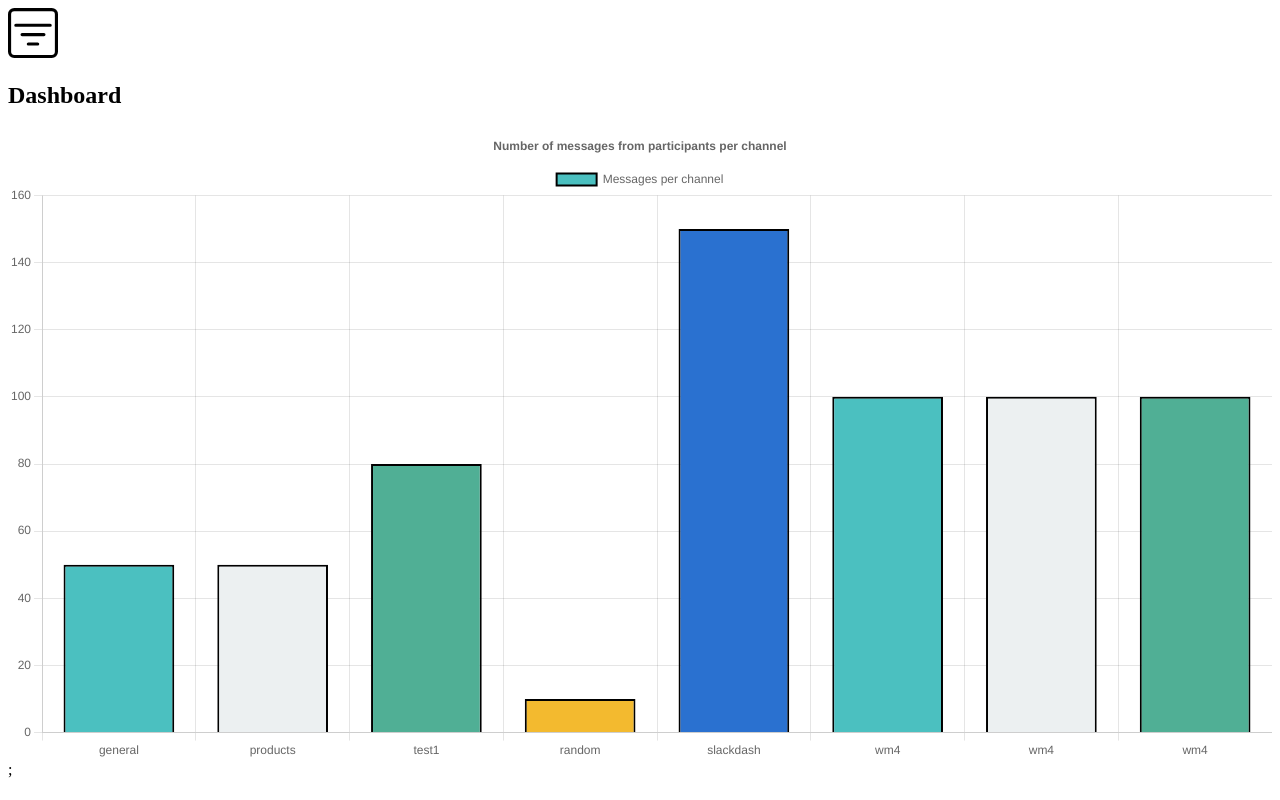
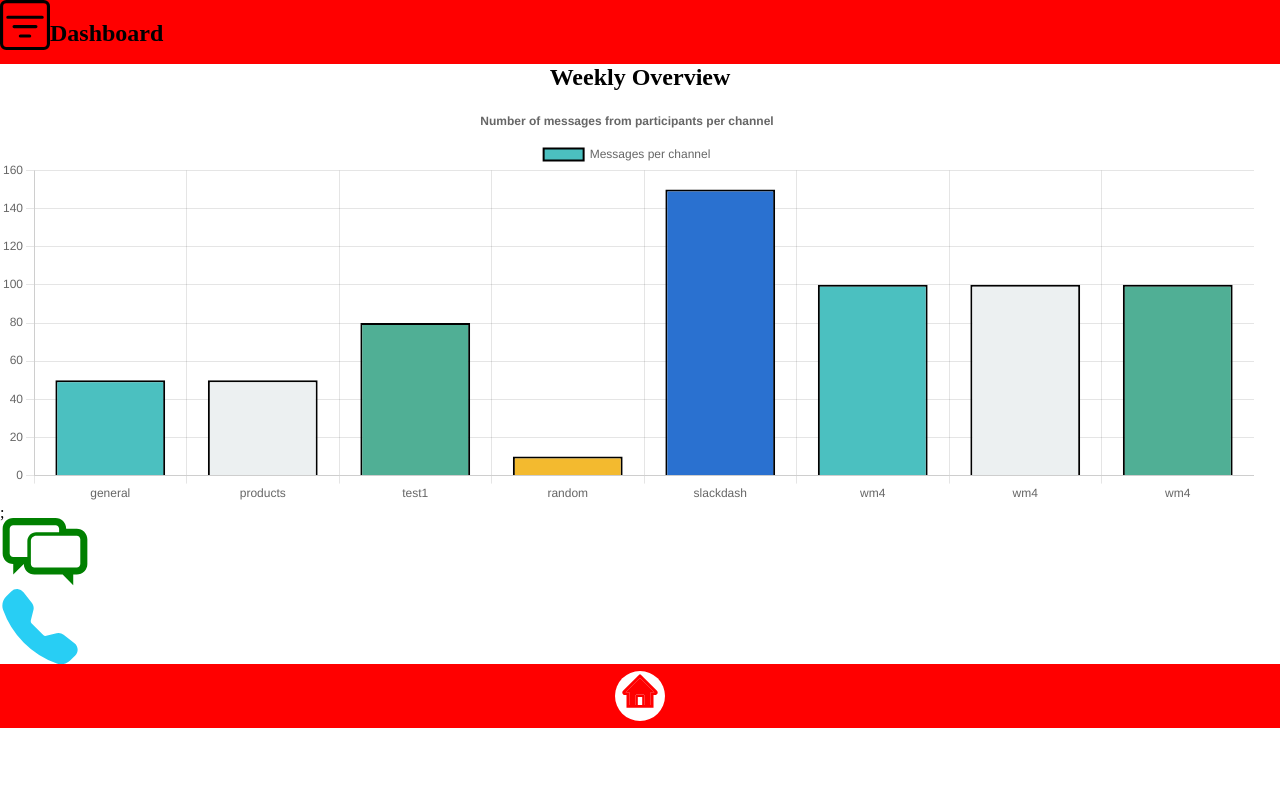
Before and after one commit to ChidimmaOfodum/WM4--Final-Project--SlackDash, a React (Create React App) app in the folder client/: page /dashboard in a window 1280 px wide. Built offline with nearby package versions, Linux system fonts and the light colour scheme.

Commit message:
adding styles

```diff
--- a/client/src/Components/Bar.js
+++ b/client/src/Components/Bar.js
@@ -4,7 +4,7 @@ import { Bar } from "react-chartjs-2";
 
 const BarChart = ({ channels }) => {
 	return (
-		<div>
+		<div className="test">
 			<Bar
 				data={{
 					labels: channels.map((data) => data.name),
@@ -31,6 +31,8 @@ const BarChart = ({ channels }) => {
 							text: "Number of messages from participants per channel",
 						},
 					},
+					responsive: true,
+					maintainAspectRatio: false,
 				}}
 			/>
 			;
--- /dev/null
+++ b/client/src/pages/Dashboard.css
@@ -0,0 +1,63 @@
+body {
+  height: 100vh;
+  width: 100vw;
+  margin: 0;
+  padding: 0;
+}
+.Dashboard {
+  box-sizing: border-box;
+  width: 100%;
+  display: grid;
+  grid-template-areas:
+  "nav nav nav nav nav"
+  "weekly weekly weekly weekly weekly"
+  "test test test test test"
+  "stats stats stats stats stats"
+  "footer footer footer footer footer";
+  grid-template-columns: 1fr 1fr 1fr 1fr 1fr;
+}
+
+.nav {
+  grid-area: nav;
+  height: 8vh;
+  display: flex;
+  background-color: red;
+}
+.msg-stats {
+  grid-area: stats;
+  height: 20vh;
+  display: flex;
+  flex-direction: column;
+}
+.weekly {
+  grid-area: weekly;
+  height: 5vh;
+  text-align: center;
+  margin: 0;
+}
+
+
+
+.test{
+  grid-area: test;
+  /* position:relative; */
+  height: 50vh;
+  width: 98vw;
+}
+.homebtn-wrapper{
+  background-color: white;
+  height: 50px;
+  width: 50px;
+  border-radius: 50%;
+  display: flex;
+  justify-content: space-around;
+}
+
+footer {
+  grid-area: footer;
+  background-color: red;
+  height: 8vh;
+  display: flex;
+  justify-content: space-around;
+  align-items: center;
+}
--- a/client/src/pages/Dashboard.js
+++ b/client/src/pages/Dashboard.js
@@ -1,11 +1,13 @@
 import React, { useState } from "react";
 import { Chart, registerables } from "chart.js";
-import { BsFilterSquare } from "react-icons/bs";
+import { BsFilterSquare, BsTelephoneFill } from "react-icons/bs";
+import { TiMessages } from "react-icons/ti";
+import { AiTwotoneHome } from "react-icons/ai";
+
 import BarChart from "../Components/Bar";
 import PieChart from "../Components/pie";
-
+import "./Dashboard.css";
 Chart.register(...registerables);
-// import { useState } from "react";
 
 const channels = [
 	{
@@ -76,13 +78,30 @@ const Dashboard = () => {
 		isBar ? setIsBar(false) : setIsBar(true);
 	};
 	return (
-		<div>
-			<div>
-				<BsFilterSquare size ={50} onClick = {pieOrBar}></BsFilterSquare>
+		<div className="Dashboard">
+			<div className="nav">
+				<BsFilterSquare size={50} onClick={pieOrBar}></BsFilterSquare>
 				<h2>Dashboard</h2>
 				<div></div>
 			</div>
-			{isBar? <BarChart channels={channels} /> : <PieChart channels = {channels} />}
+			<h2 className="weekly">Weekly Overview</h2>
+			<div className="chart">
+				{isBar ? (
+					<BarChart channels={channels} />
+				) : (
+					<PieChart channels={channels} />
+				)}
+			</div>
+			<div className="msg-stats">
+				<TiMessages className="color" size={90} color = {"green"} />
+				<BsTelephoneFill size = {80} color = {"#28cef4"} />
+			</div>
+			<footer>
+				<div className="homebtn-wrapper">
+				{/* <RiHome8Line size={50}></RiHome8Line> */}
+				<AiTwotoneHome size = {40} color = {"red"}></AiTwotoneHome>
+				</div>
+			</footer>
 		</div>
 	);
 };
```
